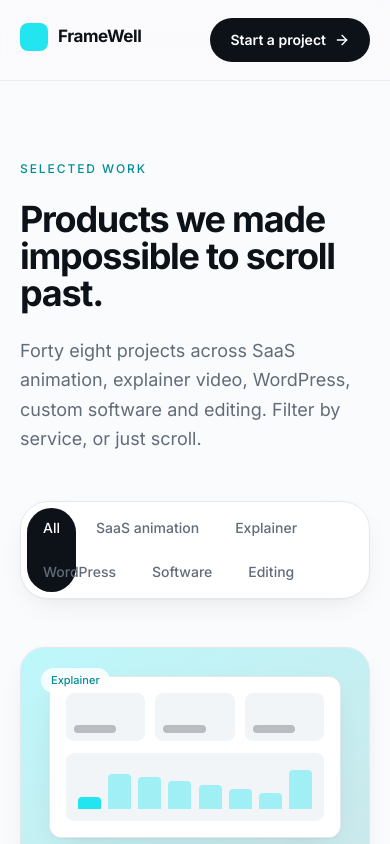
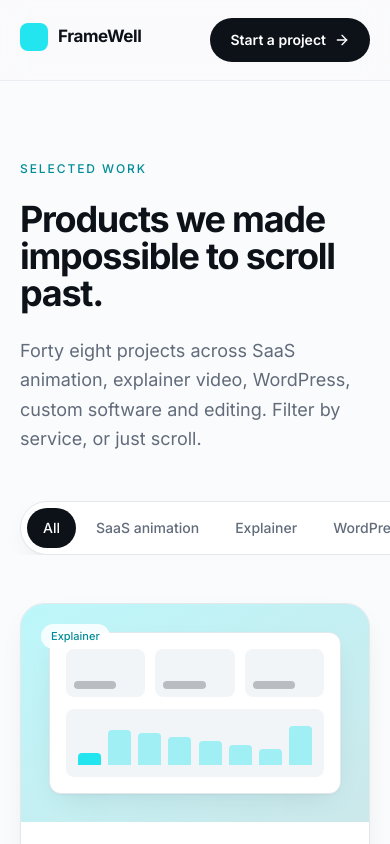
Before and after one commit to Aneeskhan99/vyrova, a Next.js app: page /work in a window 390 px wide. Shown: the top 844 px of the page. Built offline with nearby package versions, Linux system fonts and the light colour scheme.

Commit message:
fix: tab row no longer wraps into a broken indicator

```diff
--- a/components/sections/work/gallery.tsx
+++ b/components/sections/work/gallery.tsx
@@ -1,39 +1,23 @@
 "use client";
 
-import { useLayoutEffect, useRef, useState } from "react";
+import { useState } from "react";
 import { ProjectCard } from "@/components/sections/shared/project-card";
 import { FILTERS, projects } from "@/content/site/work";
 import { cn } from "@/lib/utils";
 
 /**
- * Filter tabs with an indicator that slides to the active pill, and the
- * grid they filter. One client component rather than two, because the
- * tabs and the grid share a single piece of state.
+ * Filter tabs and the grid they filter. One client component rather
+ * than two, because the tabs and the grid share a single piece of state.
  *
- * The indicator is positioned from the active button's measured box, so
- * it stays correct when the labels wrap at narrow widths.
+ * The active pill is the button's own background, not an absolutely
+ * positioned element measured from it. A measured pill slides nicely but
+ * needs a correct measurement to exist at all, and it cannot span a
+ * wrapped row — at narrow widths it renders as a blob across two lines.
+ * So the list scrolls sideways instead of wrapping, and the pill is
+ * simply painted on the active tab.
  */
 export function Gallery() {
   const [active, setActive] = useState<string>(FILTERS[0]);
-  const listRef = useRef<HTMLDivElement>(null);
-  const [indicator, setIndicator] = useState({ left: 0, width: 0 });
-
-  useLayoutEffect(() => {
-    const list = listRef.current;
-    if (!list) return;
-
-    const move = () => {
-      const current = list.querySelector<HTMLElement>('[data-active="true"]');
-      if (current) {
-        setIndicator({ left: current.offsetLeft, width: current.offsetWidth });
-      }
-    };
-
-    move();
-    const observer = new ResizeObserver(move);
-    observer.observe(list);
-    return () => observer.disconnect();
-  }, [active]);
 
   const visible =
     active === FILTERS[0]
@@ -43,16 +27,15 @@ export function Gallery() {
   return (
     <>
       <div
-        ref={listRef}
         role="tablist"
         aria-label="Filter projects by service"
-        className="relative inline-flex flex-wrap gap-1 rounded-[1.75rem] border border-line bg-surface p-1.5 shadow-card"
+        className={cn(
+          "-mx-5 flex gap-1 overflow-x-auto px-5 sm:mx-0 sm:px-0",
+          // One row at every width; it scrolls rather than wrapping.
+          "[scrollbar-width:none] [&::-webkit-scrollbar]:hidden",
+        )}
       >
-        <span
-          aria-hidden="true"
-          className="absolute top-1.5 h-[calc(100%-0.75rem)] rounded-full bg-ink transition-[left,width] duration-300 ease-out"
-          style={{ left: indicator.left, width: indicator.width }}
-        />
+        <div className="flex w-max gap-1 rounded-[1.75rem] border border-line bg-surface p-1.5 shadow-card">
           {FILTERS.map((filter) => {
             const isActive = filter === active;
             return (
@@ -61,17 +44,20 @@ export function Gallery() {
                 type="button"
                 role="tab"
                 aria-selected={isActive}
-              data-active={isActive}
                 onClick={() => setActive(filter)}
                 className={cn(
-                "relative z-10 rounded-full px-4 py-2.5 text-sm font-medium transition-colors",
-                isActive ? "text-surface" : "text-muted hover:text-ink",
+                  "whitespace-nowrap rounded-full px-4 py-2.5 text-sm font-medium",
+                  "transition-colors duration-200",
+                  isActive
+                    ? "bg-ink text-surface"
+                    : "text-muted hover:bg-band hover:text-ink",
                 )}
               >
                 {filter}
               </button>
             );
           })}
+        </div>
       </div>
 
       <div
@@ -89,12 +75,6 @@ export function Gallery() {
           />
         ))}
       </div>
-
-      {visible.length === 0 ? (
-        <p className="mt-12 text-muted">
-          Nothing published under that service yet. Everything else is above.
-        </p>
-      ) : null}
     </>
   );
 }
```
Lines whose indentation alone changed are shown as unchanged.
